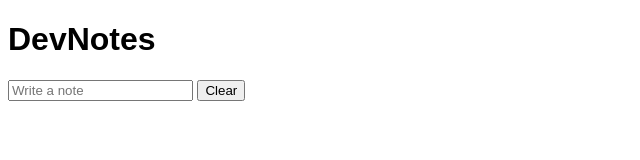
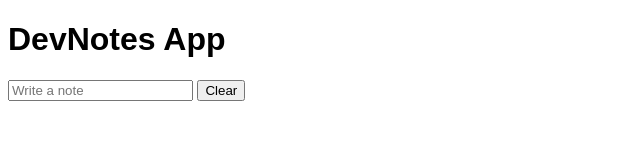
Before and after one commit to MananRoy1/Git-Practice, a plain HTML site: page index.html in a window 1280 px wide. Shown: the whole page, without its empty margins (0-640 px from the left). Drawn offline with Linux system fonts and the light colour scheme.

Commit message:
Update app header

```diff
--- a/index.html
+++ b/index.html
@@ -5,7 +5,7 @@
   <link rel="stylesheet" href="style.css">
 </head>
 <body>
-  <h1>DevNotes</h1>
+  <h1>DevNotes App</h1>
   <input id="noteInput" placeholder="Write a note" />
   <button onclick="clearNotes()">Clear</button>
   <ul id="notes"></ul>
```
